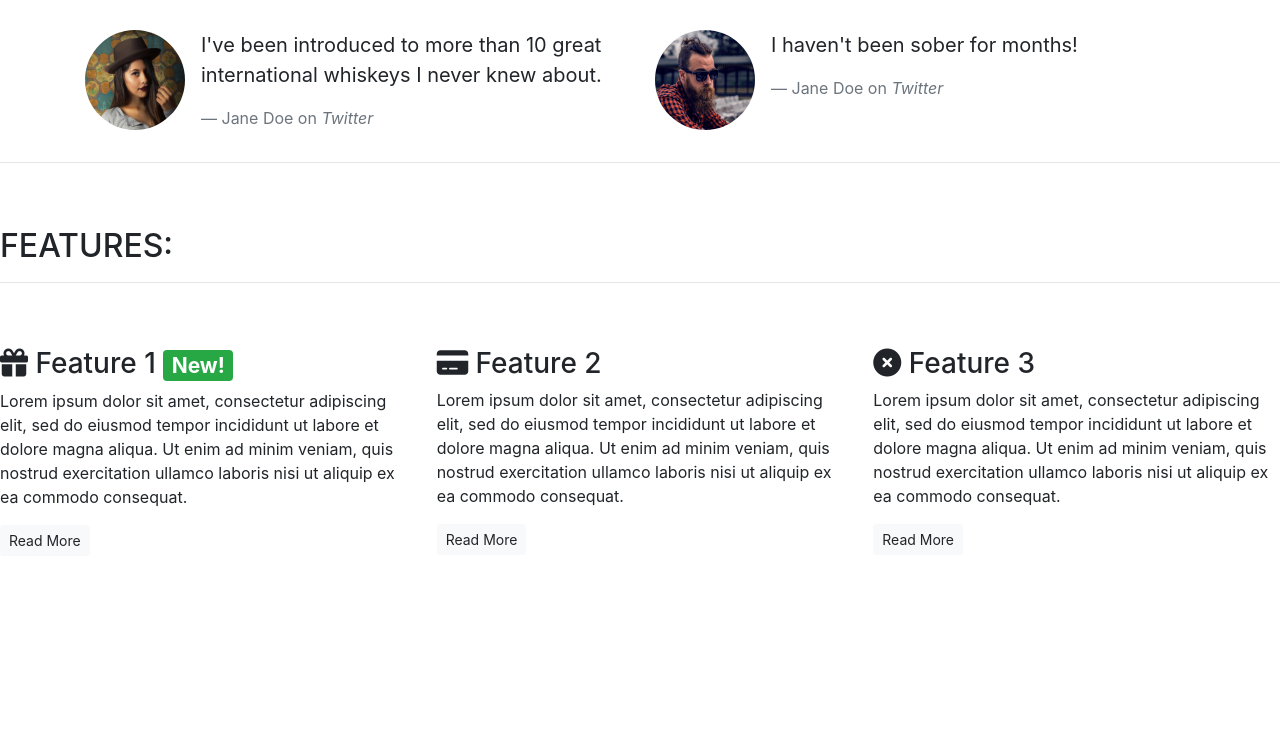
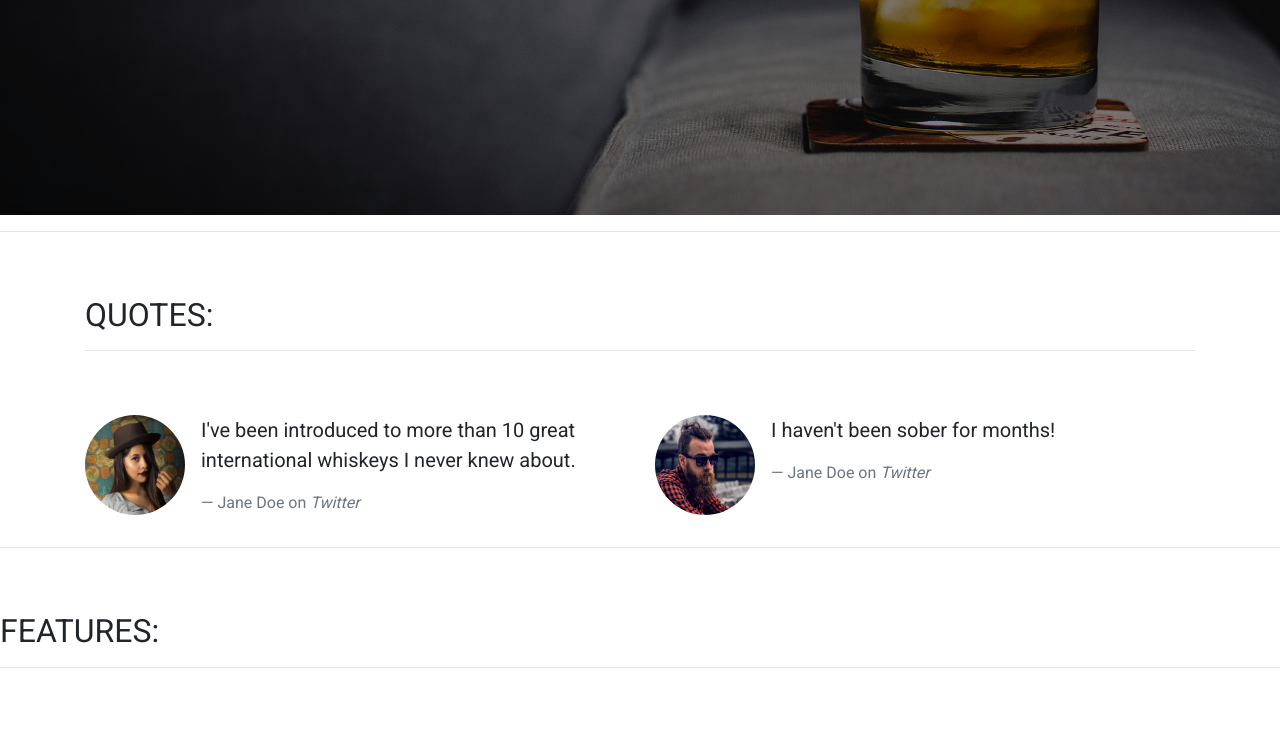
Before and after one commit to martakl-bit/Bootstrap, a plain HTML site: page index.html in a window 1280 px wide. Shown: the part 641-1370 px from the top of the page. Before the commit the page ends 1213 px from the top, so only its background shows below. Drawn offline with nearby package versions, Linux system fonts and the light colour scheme.

Commit message:
Commit after linking css page

```diff
--- a/index.html
+++ b/index.html
@@ -10,7 +10,7 @@
 		integrity="sha384-ggOyR0iXCbMQv3Xipma34MD+dH/1fQ784/j6cY/iJTQUOhcWr7x9JvoRxT2MZw1T" crossorigin="anonymous">
 	<script src="https://kit.fontawesome.com/60a8506bd4.js" crossorigin="anonymous"></script>
 	<link href="https://fonts.googleapis.com/css?family=Roboto:400,700&display=swap" rel="stylesheet">
-	<link rel="stylesheet" hfer="css/style.css" type="text/css" />
+	<link rel="stylesheet" href="css/style.css" type="text/css" />
 
 
 </head>
```
